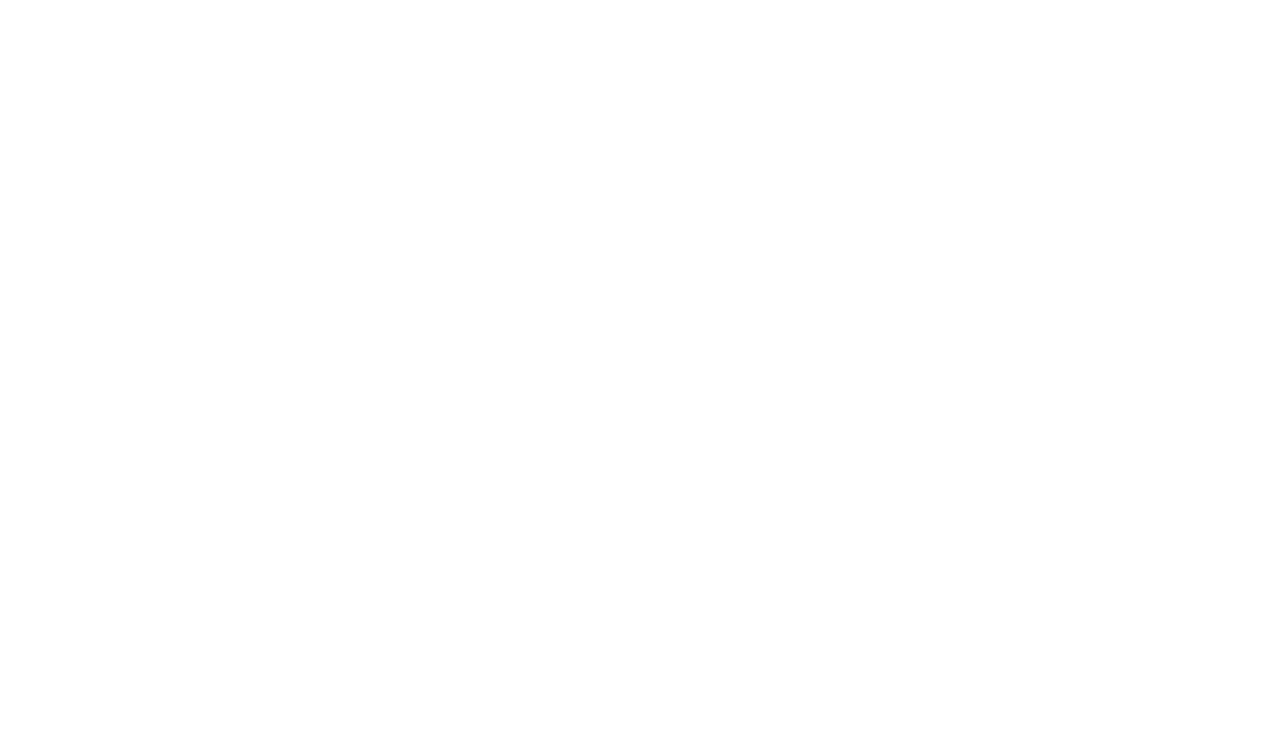
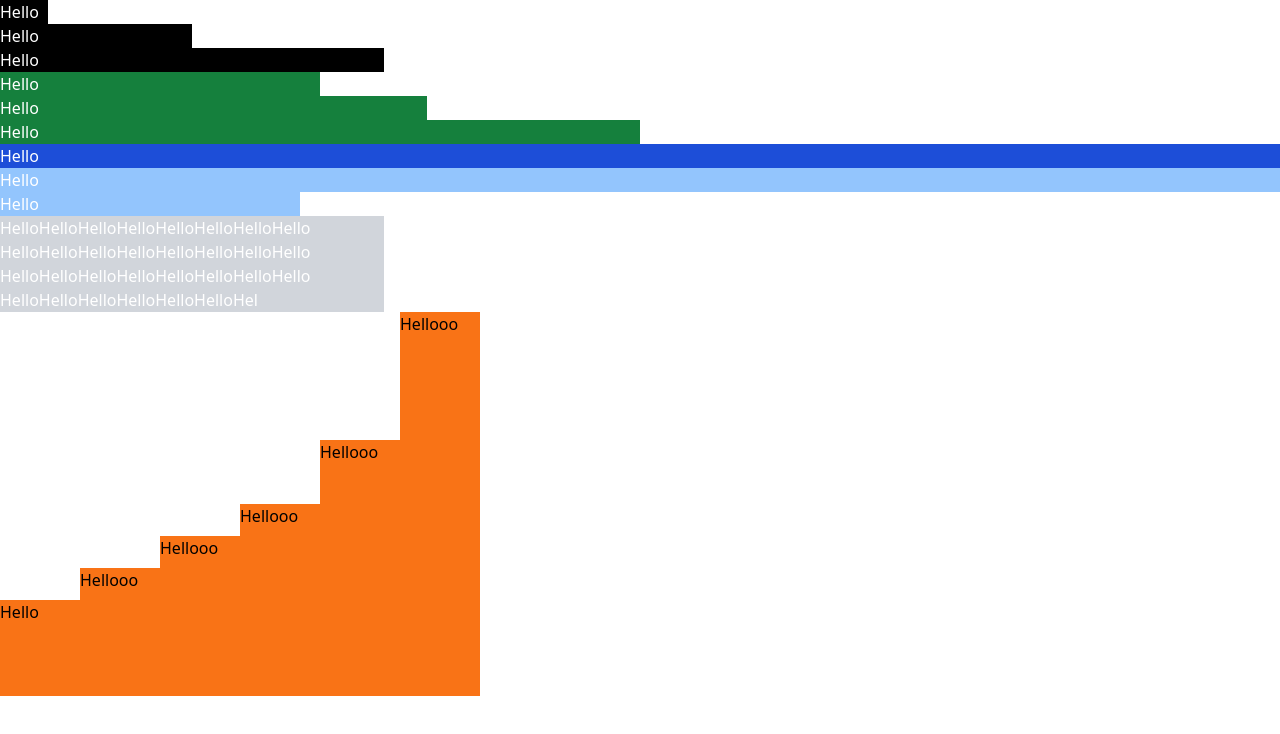
Before and after one commit to fauzanalghifary/tailwind-css-bootcamp, a plain HTML site: page tailwind-sandbox/05-sizing/index.html in a window 1280 px wide. Drawn offline with nearby package versions, Linux system fonts and the light colour scheme.

Commit message:
continue tailwind foundation

```diff
--- a/tailwind-sandbox/05-sizing/index.html
+++ b/tailwind-sandbox/05-sizing/index.html
@@ -9,20 +9,42 @@
   </head>
   <body>
     <!-- Width -->
+    <div class="bg-black text-white w-12">Hello</div>
+    <div class="bg-black text-white w-48">Hello</div>
+    <div class="bg-black text-white w-96">Hello</div>
 
     <!-- Percentages -->
+    <div class="bg-green-700 text-white w-1/4">Hello</div>
+    <div class="bg-green-700 text-white w-1/3">Hello</div>
+    <div class="bg-green-700 text-white w-1/2">Hello</div>
 
     <!-- Width of the viewport -->
+    <div class="bg-blue-700 text-white w-screen">Hello</div>
 
     <!-- 100% of container -->
+    <div class="bg-blue-300 text-white w-full">Hello</div>
 
     <!-- min/max content -->
 
     <!-- Arbitrary width -->
+    <div class="bg-blue-300 text-white w-[300px]">Hello</div>
 
     <!-- Max Width -->
+    <div class="bg-gray-300 text-white max-w-sm">
+      HelloHelloHelloHelloHelloHelloHelloHello
+      HelloHelloHelloHelloHelloHelloHelloHello
+      HelloHelloHelloHelloHelloHelloHelloHello HelloHelloHelloHelloHelloHelloHel
+    </div>
 
     <!-- Height (Most of the same options as widths) -->
+    <div class="flex items-end">
+      <div class="bg-orange-500 w-20 h-24">Hello</div>
+      <div class="bg-orange-500 w-20 h-32">Hellooo</div>
+      <div class="bg-orange-500 w-20 h-40">Hellooo</div>
+      <div class="bg-orange-500 w-20 h-48">Hellooo</div>
+      <div class="bg-orange-500 w-20 h-64">Hellooo</div>
+      <div class="bg-orange-500 w-20 h-96">Hellooo</div>
+    </div>
 
     <!-- Min Height -->
 
```
